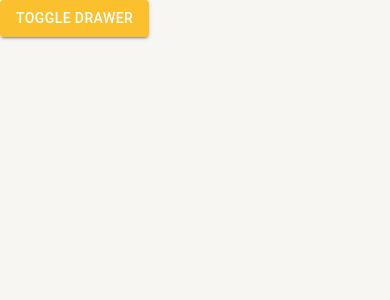
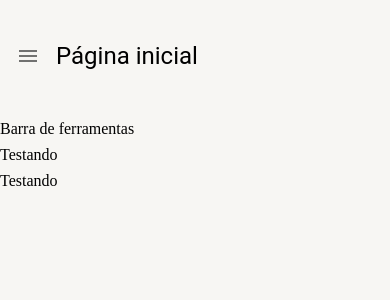
Before and after one commit to RuanF7/materialui-typescript, a React (Create React App) app: page /pagina-inicial in a window 390 px wide. Shown: the top 300 px of the page. Built offline with nearby package versions, Linux system fonts and the light colour scheme.

Commit message:
feat: burger menu icon

```diff
--- /dev/null
+++ b/src/pages/dashboard/Dashboard.tsx
@@ -0,0 +1,12 @@
+import { LayoutBaseDePagina } from '../../shared/layouts';
+
+
+
+export const Dashboard = () => {
+
+  return (
+    <LayoutBaseDePagina titulo='Página inicial'>
+      Testando
+    </LayoutBaseDePagina>
+  );
+};
--- a/src/pages/index.ts
+++ b/src/pages/index.ts
@@ -1 +1 @@
-export { };
+export * from './dashboard/Dashboard';
--- a/src/routes/index.tsx
+++ b/src/routes/index.tsx
@@ -1,11 +1,11 @@
-import { Button } from '@mui/material';
 import { useEffect } from 'react';
 import { Routes, Route, Navigate } from 'react-router-dom';
+import { Dashboard } from '../pages';
 import { useDrawerContext } from '../shared/contexts/';
 
 
 export const AppRoutes = () => {
-  const { toggleDrawerOpen, setDrawerOptions } = useDrawerContext();
+  const {  setDrawerOptions } = useDrawerContext();
 
   useEffect(() => {
     setDrawerOptions([
@@ -18,7 +18,7 @@ export const AppRoutes = () => {
   }, []);
   return (
     <Routes>
-      <Route path="/pagina-inicial" element={<Button variant="contained" color="primary" onClick={toggleDrawerOpen}>Toggle Drawer</Button>} />
+      <Route path="/pagina-inicial" element={<Dashboard/>} />
 
       <Route path='*' element={<Navigate to='/pagina-inicial' />} />
     </Routes>
--- /dev/null
+++ b/src/shared/layouts/LayoutBaseDePagina.tsx
@@ -0,0 +1,41 @@
+import { Box, Icon, IconButton, Theme, Typography, useMediaQuery, useTheme } from '@mui/material';
+import { useDrawerContext } from '../contexts';
+
+interface ILayoutBaseDePaginaProps {
+  children: React.ReactNode;
+  titulo: string;
+}
+
+export const LayoutBaseDePagina: React.FC<ILayoutBaseDePaginaProps> = ({ children, titulo }) => {
+  const smDown = useMediaQuery((theme: Theme) => theme.breakpoints.down('sm'));
+  const theme = useTheme();
+
+  const { toggleDrawerOpen } = useDrawerContext();
+
+  return (
+    <Box height='100%' display='flex' flexDirection='column' gap={1}>
+      <Box padding={1} display='flex' alignItems='center' height={theme.spacing(12)} gap={1}>
+        {smDown && (<IconButton onClick={toggleDrawerOpen}>
+          <Icon>
+            menu
+          </Icon>
+        </IconButton>
+        )}
+        <Typography variant='h5'>
+          {titulo}
+        </Typography>
+      </Box>
+
+      <Box>
+        Barra de ferramentas
+      </Box>
+
+      <Box>
+        {children}
+      </Box>
+
+
+      {children}
+    </Box>
+  );
+};
--- a/src/shared/layouts/index.ts
+++ b/src/shared/layouts/index.ts
@@ -1 +1 @@
-export { };
+export * from './LayoutBaseDePagina';
```
